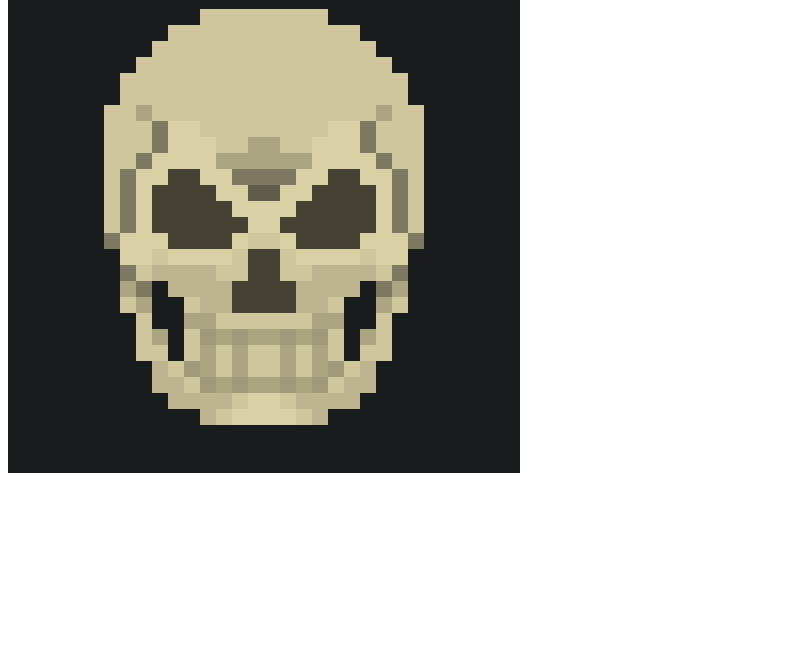
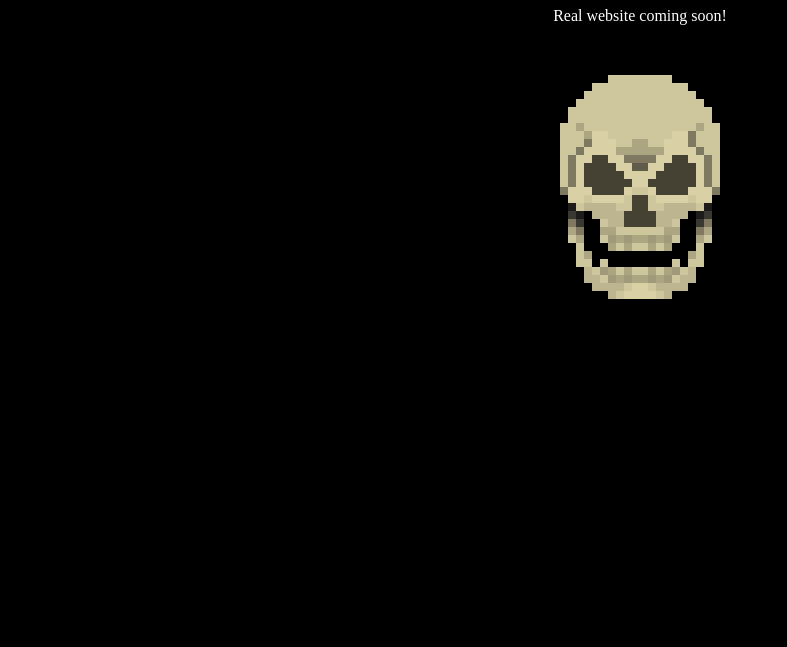
Before and after one commit to Skeletonware/skeletonware.github.io, a plain HTML site: page index.html in a window 1280 px wide. Shown: the part 153-800 px from the top of the page, without its empty margins (0-787 px from the left). Drawn offline with Linux system fonts and the light colour scheme.

Commit message:
Done with first pass

```diff
--- a/index.html
+++ b/index.html
@@ -1,8 +1,65 @@
 <!DOCTYPE html>
 <html>
 <body>
-<h1>Skeletonware</h1>
-<p>Real website coming soon!</p>
-<img src="skellybelly.png">
+    <div class="center">
+        <br/>
+        <br/>
+        <br/>
+        <br/>
+        <h1>Skeletonware</h1>
+        <p>Real website coming soon!</p>
+        <br/>
+        <div id="animation" style="text-align: center">
+            <img src="skellybelly01.png">
+            <img src="skellybelly02.png" style="display: none">
+        </div>
+
+
+
+
+    </div>
 </body>
+
+
+
+<style>
+
+    body {
+        background-color: #000000;
+    }
+
+
+
+    .center {
+        text-align: center;
+        margin: auto;
+        width: 50%;
+        color: white;
+    }
+
+
+
+
+
+</style>
+
+<script>
+    onload = function startAnimation() {
+    var frames = document.getElementById("animation").children;
+    var frameCount = frames.length;
+    var i = 0;
+    setInterval(function () {
+        frames[i % frameCount].style.display = "none";
+        frames[++i % frameCount].style.display = "inline";
+
+    }, 150);
+}
+</script>
+
+
+
+
+
+
+
 </html>
```
Also changed, not shown: 2017-11-05_01.11.36.png (added), skellybelly.png (deleted), skellybelly01.png (added), skellybelly02.png (added).
